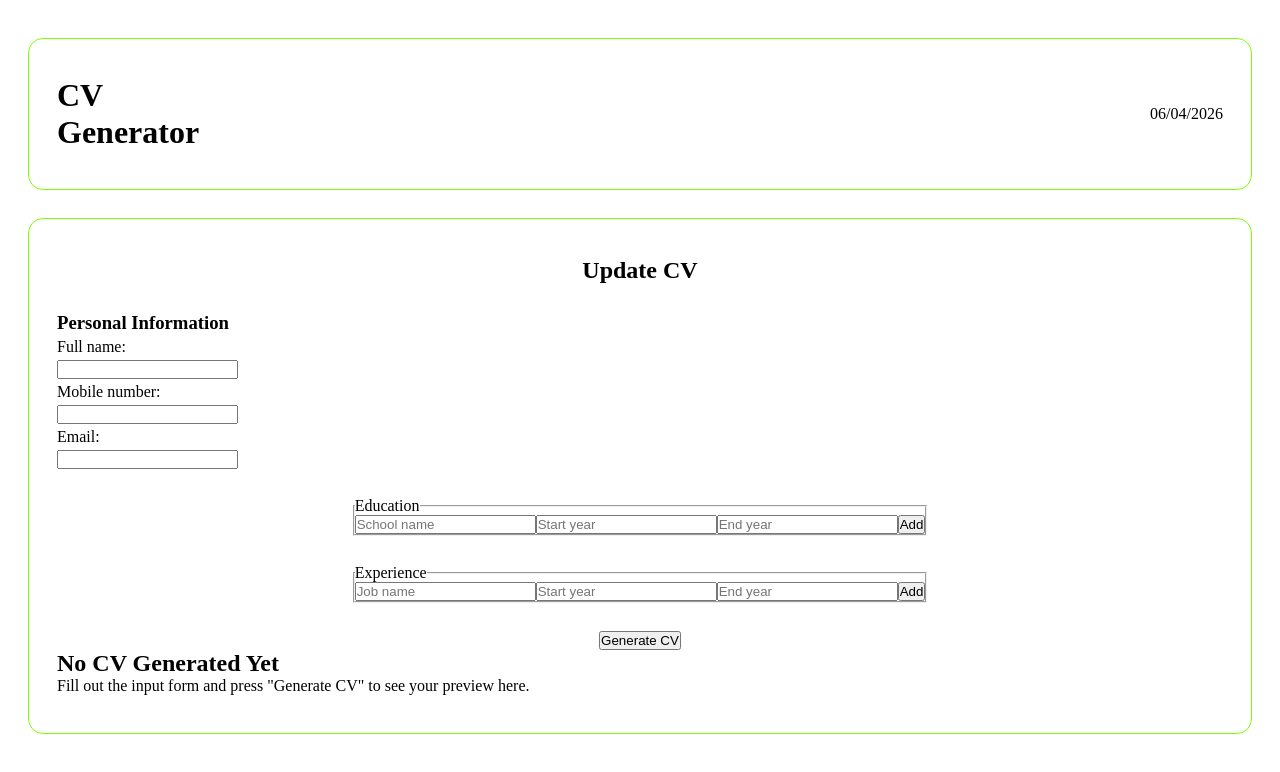
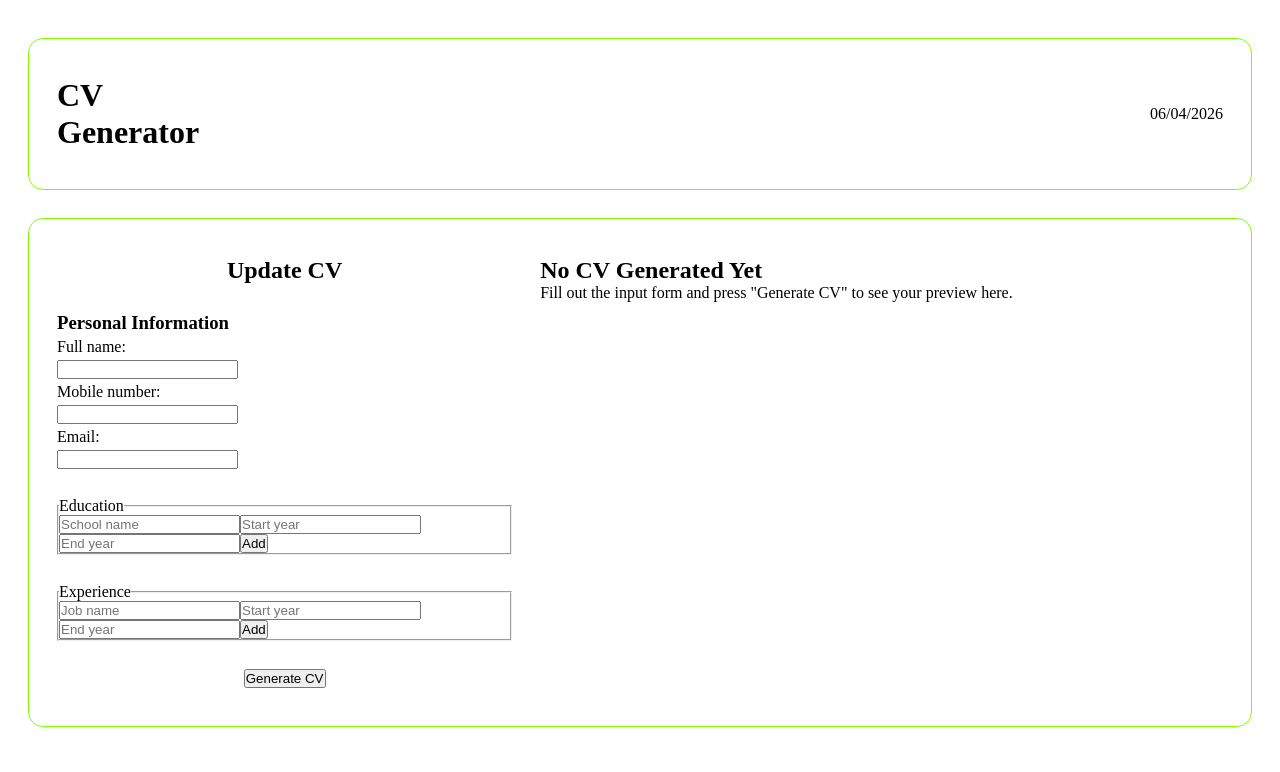
Before and after one commit to NomadicHippiee/cv-generator, a React (Vite) app: page / in a window 1280 px wide. Shown: the top 772 px of the page. Built offline with nearby package versions, Linux system fonts and the light colour scheme.

Commit message:
Responsive layout

```diff
--- a/src/components/InputForm.jsx
+++ b/src/components/InputForm.jsx
@@ -1,13 +1,13 @@
 import { useState } from "react";
 
-export default function InputForm({ setCVData }) {
+export default function InputForm({ setCVData, onSubmit, initialData }) {
   const [personalInfo, setPersonalInfo] = useState({
-    name: "",
-    phone: "",
-    email: "",
+    name: initialData.name || "",
+    phone: initialData.phone ||  "",
+    email: initialData.email || "",
   });
 
-  const [education, setEducation] = useState([]);
+  const [education, setEducation] = useState(initialData.education || []);
 
   const [educationInput, setEducationInput] = useState({
     school: "",
@@ -15,7 +15,7 @@ export default function InputForm({ setCVData }) {
     endYear: "",
   });
 
-  const [experience, setExperience] = useState([]);
+  const [experience, setExperience] = useState(initialData.experience || []);
 
   const [experienceInput, setExperienceInput] = useState({
     job: "",
@@ -88,6 +88,7 @@ export default function InputForm({ setCVData }) {
       education: education,
       experience: experience,
     });
+    onSubmit();
   };
 
   return (
@@ -100,6 +101,7 @@ export default function InputForm({ setCVData }) {
           type="text"
           id="fullName"
           name="name"
+          autoComplete="name"
           value={personalInfo.name}
           onChange={handlePersonalChange}
         />
@@ -108,6 +110,7 @@ export default function InputForm({ setCVData }) {
           type="tel"
           id="mobileNum"
           name="phone"
+          autoComplete="tel"
           value={personalInfo.phone}
           onChange={handlePersonalChange}
         />
@@ -116,6 +119,7 @@ export default function InputForm({ setCVData }) {
           type="email"
           id="email"
           name="email"
+          autoComplete="email"
           value={personalInfo.email}
           onChange={handlePersonalChange}
         />
--- a/src/styles/App.css
+++ b/src/styles/App.css
@@ -22,6 +22,7 @@ header {
 }
 
 main {
+    display: block;
     padding: 38px 28px;
     border-radius: 15px;
     border: 1px solid chartreuse;
@@ -44,3 +45,18 @@ form {
     gap: 4px;
     margin-right: auto;
 }
+
+@media (min-width: 801px) {
+    main {
+        display: flex;
+        gap: 28px;
+    }
+
+    form {
+        flex: 2;
+    }
+
+    .cv-preview-container {
+        flex: 3;
+    }
+}
```
